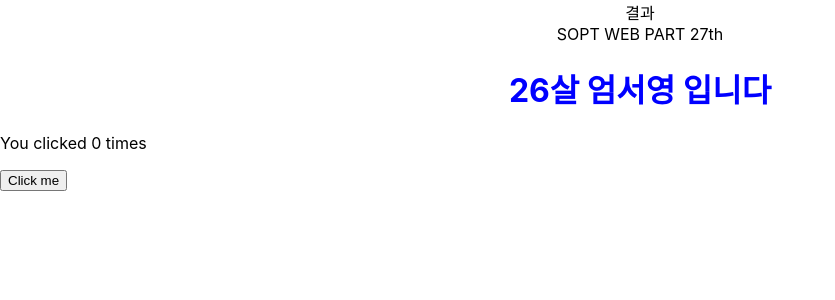
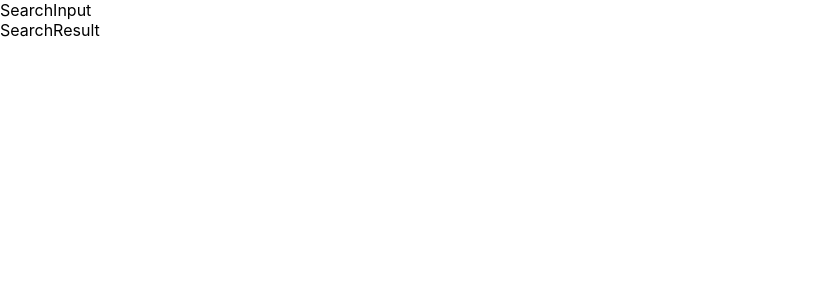
Before and after one commit to tjdud0123/SOPT_Web, a React (Create React App) app in the folder 실습/3rd-seminar-react-project/: page / in a window 1280 px wide. Shown: the top 300 px of the page, without its empty margins (0-835 px from the left). Built offline with nearby package versions, Linux system fonts and the light colour scheme.

Commit message:
실습 컴포넌트 분리

```diff
--- a/실습/3rd-seminar-react-project/package.json
+++ b/실습/3rd-seminar-react-project/package.json
@@ -6,6 +6,7 @@
     "@testing-library/jest-dom": "^5.11.4",
     "@testing-library/react": "^11.1.0",
     "@testing-library/user-event": "^12.1.10",
+    "axios": "^0.21.0",
     "react": "^17.0.1",
     "react-dom": "^17.0.1",
     "react-scripts": "4.0.0",
--- a/실습/3rd-seminar-react-project/src/App.js
+++ b/실습/3rd-seminar-react-project/src/App.js
@@ -1,50 +1,13 @@
 import './App.css';
 import React, { Fragment } from 'react'; // 최상위 부모를 만들고 싶지 않을 때
-import { useState, useEffect } from 'react';
+import SearchInput from './components/SearchInput';
+import SearchResult from './components/SearchResult';
 
 function App() {
-  const part = 'WEB';
-  const showNum = num => num + 'th';
-  const isLoading = false;
-  const name = '엄서영';
-  const old = 26;
-
-  const blueTextAlign = {
-    textAlign: 'center',
-    color: 'blue',
-  };
-
-  useEffect(() => {
-    // componentDidMount
-    console.log('mounted');
-    return () => {
-      // componentWillUnmount
-    };
-  }, []); // 빈 값이면 최초 한번만 실행
-
-  const MyName = ({ style, name, old }) => {
-    return (
-      <h1 style={style}>
-        {old}살 {name} 입니다
-      </h1>
-    );
-  };
-
-  const [count, setCount] = useState(0); // [ 변수 , 핸들러 ] = useState(초기 값)
-
   return (
     <>
-      <div style={{ textAlign: 'center' }} name={name}>
-        {isLoading ? <div>로딩중</div> : <div>결과</div>}
-      </div>
-      <div className="App">
-        SOPT {part} PART {showNum(27)}
-      </div>
-      <MyName style={blueTextAlign} name={name} old={old} />
-      <div>
-        <p>You clicked {count} times</p>
-        <button onClick={() => setCount(count + 1)}>Click me</button>
-      </div>
+      <SearchInput />
+      <SearchResult />
     </>
   );
 }
--- /dev/null
+++ b/실습/3rd-seminar-react-project/src/components/SearchInput.js
@@ -0,0 +1,7 @@
+import React from 'react';
+
+function SearchInput() {
+  return <div>SearchInput</div>;
+}
+
+export default SearchInput;
--- /dev/null
+++ b/실습/3rd-seminar-react-project/src/components/SearchResult.js
@@ -0,0 +1,7 @@
+import React from 'react';
+
+function SearchResult() {
+  return <div>SearchResult</div>;
+}
+
+export default SearchResult;
```
Also changed, not shown: 1 other file (tests, documents, lock files or other folders).
